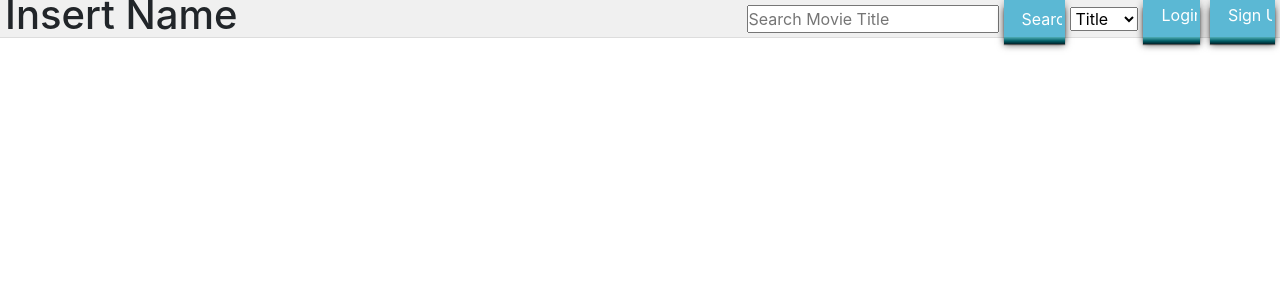
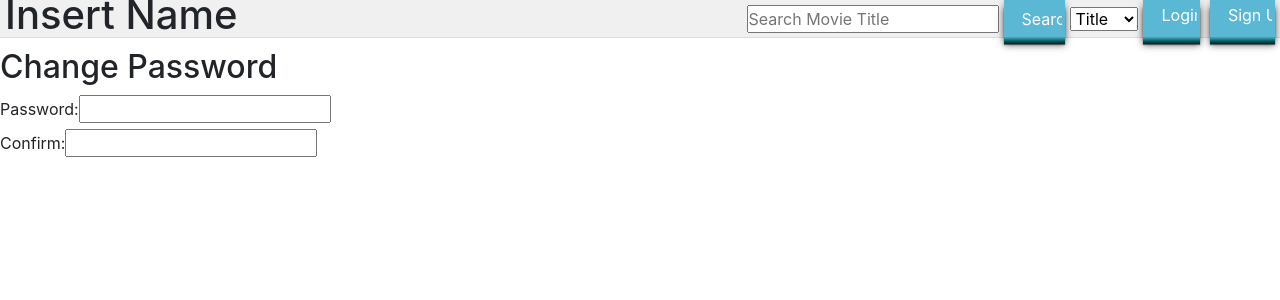
Before and after one commit to BrandinGoldsberry/PRO450-Movie-Group1, a React (Create React App) app in the folder stack-it-up/: page /reset-password/1 in a window 1280 px wide. Shown: the top 300 px of the page. Built offline with nearby package versions, Linux system fonts and the light colour scheme.

Commit message:
basic password reset

```diff
--- a/stack-it-up/src/App.js
+++ b/stack-it-up/src/App.js
@@ -13,6 +13,7 @@ import LogIn from './RoutesPages/logIn';
 import SignUp from './RoutesPages/signUp';
 import EditAccount from './RoutesPages/editAccount';
 import MoviePage from './RoutesPages/movieDetailPage';
+import ResetPasswordPage from './RoutesPages/resetPasswordPage';
 
 export default function App() {
   const [userData, setUserData] = useState({
@@ -29,6 +30,9 @@ export default function App() {
           <MovieContext.Provider value={{ movieData, setMovieData }}>
             <Header />
             <Switch>
+              <Route path="/reset-password/:userId">
+                <ResetPasswordPage/>
+              </Route>
               <Route exact path="/">
                 <LandingPage />
               </Route>
--- a/stack-it-up/src/RoutesPages/editAccount.js
+++ b/stack-it-up/src/RoutesPages/editAccount.js
@@ -11,7 +11,6 @@ const EditAccount = () => {
     const [fname, setFname] = useState();
     const [lname, setLname] = useState();
     const [username, setUsername] = useState();
-    const [password, setPassword] = useState();
     const [email, setEmail] = useState();
     const [street, setStreet] = useState();
     const [city, setCity] = useState();
@@ -26,7 +25,6 @@ const EditAccount = () => {
             setFname(user.fname);
             setLname(user.lname);
             setUsername(user.username);
-            // setPassword(user.password);
             setEmail(user.email);
             setStreet(user.street);
             setCity(user.city);
@@ -44,7 +42,6 @@ const EditAccount = () => {
             fname: document.getElementById('fname').value,
             lname: document.getElementById('lname').value,
             username: document.getElementById('username').value,
-            // password: document.getElementById('password').value,
             email: document.getElementById('email').value,
             street: document.getElementById('street').value,
             city: document.getElementById('city').value,
@@ -60,8 +57,10 @@ const EditAccount = () => {
 
     const resetPassword = evt => {
         evt.preventDefault();
-        Axios.post('http://localhost:5001/email/reset-password', { email: userData.user.email })
-        .then(res => {
+        Axios.post('http://localhost:5001/email/reset-password', {
+            email: userData.user.email,
+            userId: userData.user.id
+        }).then(res => {
             alert(`A password reset email has been sent to ${userData.user.email}`);
         });
     }
@@ -76,9 +75,7 @@ const EditAccount = () => {
                     name="fname"
                     className="inputBox"
                     type="text"
-                    defaultValue={fname}
-                    // onInput={(evt) => { setFname(evt.target.value); }}
-                />
+                    defaultValue={fname} />
                 <br />
 
                 <label htmlFor="lname">Last Name: </label>
@@ -86,9 +83,7 @@ const EditAccount = () => {
                     name="lname"
                     className="inputBox"
                     type="text"
-                    defaultValue={lname}
-                    // onInput={(evt) => { setLname(evt.target.value); }}
-                />
+                    defaultValue={lname} />
                 <br />
 
                 <label htmlFor="username">Username: </label>
@@ -96,29 +91,15 @@ const EditAccount = () => {
                     name="username"
                     className="inputBox"
                     type="text"
-                    defaultValue={username}
-                    // onInput={(evt) => { setUsername(evt.target.value); }}
-                />
+                    defaultValue={username} />
                 <br />
-
-                {/* <label htmlFor="password">Password: </label>
-                <input id="password"
-                    name="password"
-                    className="inputBox"
-                    type="text"
-                    defaultValue={password}
-                    onInput={(evt) => { setPassword(evt.target.value); }}
-                />
-                <br /> */}
 
                 <label htmlFor="email">Email: </label>
                 <input id="email"
                     name="email"
                     className="inputBox"
                     type="text"
-                    defaultValue={email}
-                    // onInput={(evt) => { setEmail(evt.target.value); }}
-                />
+                    defaultValue={email} />
                 <br />
 
                 <label htmlFor="street">Street: </label>
@@ -126,9 +107,7 @@ const EditAccount = () => {
                     name="street"
                     className="inputBox"
                     type="text"
-                    defaultValue={street}
-                    // onInput={(evt) => { setStreet(evt.target.value); }}
-                />
+                    defaultValue={street} />
                 <br />
 
                 <label htmlFor="city">City: </label>
@@ -136,9 +115,7 @@ const EditAccount = () => {
                     name="city"
                     className="inputBox"
                     type="text"
-                    defaultValue={city}
-                    // onInput={(evt) => { setCity(evt.target.value); }}
-                />
+                    defaultValue={city} />
                 <br />
 
                 <label htmlFor="state">State: </label>
@@ -146,9 +123,7 @@ const EditAccount = () => {
                     name="state"
                     className="inputBox"
                     type="text"
-                    defaultValue={state}
-                    // onInput={(evt) => { setState(evt.target.value); }}
-                />
+                    defaultValue={state} />
                 <br />
 
                 <label htmlFor="zipCode">Zip Code: </label>
@@ -156,9 +131,7 @@ const EditAccount = () => {
                     name="zipCode"
                     className="inputBox"
                     type="text"
-                    defaultValue={zipCode}
-                    // onInput={(evt) => { setZipCode(evt.target.value); }}
-                />
+                    defaultValue={zipCode} />
                 <br />
 
                 <label htmlFor="phone">Phone: </label>
@@ -166,9 +139,7 @@ const EditAccount = () => {
                     name="phone"
                     className="inputBox"
                     type="text"
-                    defaultValue={phone}
-                    // onInput={(evt) => { setPhone(evt.target.value); }}
-                />
+                    defaultValue={phone} />
                 <br />
 
                 <br />
--- /dev/null
+++ b/stack-it-up/src/RoutesPages/resetPasswordPage.js
@@ -0,0 +1,62 @@
+import React, { useState, useContext } from "react";
+import { useParams, Redirect } from "react-router-dom";
+import Axios from "axios";
+
+import UserContext from "../Context/userContext";
+
+const ResetPasswordPage = () => {
+    const [password, setPassword] = useState();
+    const [confirm, setConfirm] = useState();
+    const [error, setError] = useState();
+
+    const { userData } = useContext(UserContext);
+
+    const { userId } = useParams();
+
+    const submitEditForm = evt => {
+        evt.preventDefault();
+        if (password === confirm) {
+            setError('');
+            let body = {
+                userId,
+                password: document.getElementById('password').value,
+                confirm: document.getElementById('confirm').value
+            }
+            Axios.put('http://localhost:5001/users/update-password', body)
+            .then(res => {
+                console.log(res);
+            });
+        } else {
+            setError('Passwords do not match');
+        }
+    }
+
+    return (<>
+        <form className="formWrapper" onSubmit={submitEditForm}>
+            <h2>Change Password</h2>
+
+            <label htmlFor="password">Password: </label>
+            <input id="password"
+                name="password"
+                className="inputBox"
+                type="password"
+                defaultValue={password} />
+            <br />
+
+            <label htmlFor="confirm">Confirm: </label>
+            <input id="confirm"
+                name="confirm"
+                className="inputBox"
+                type="password"
+                defaultValue={confirm} />
+            <br />
+
+            { error ?
+                <span className="errorMessage">{error}</span>
+            : <></> }
+
+        </form>
+    </>);
+}
+
+export default ResetPasswordPage;
```
